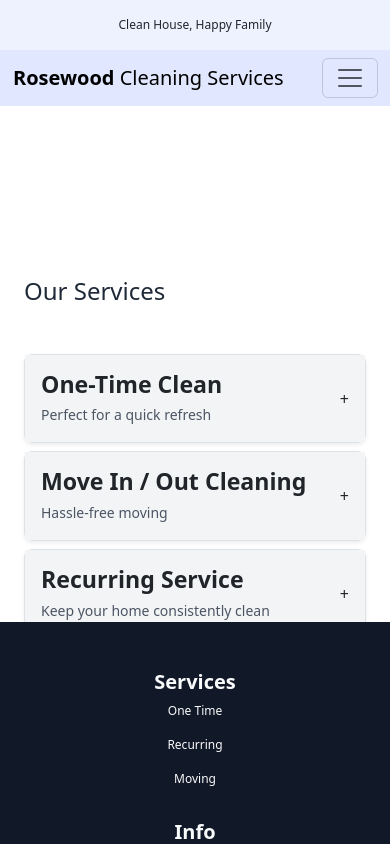
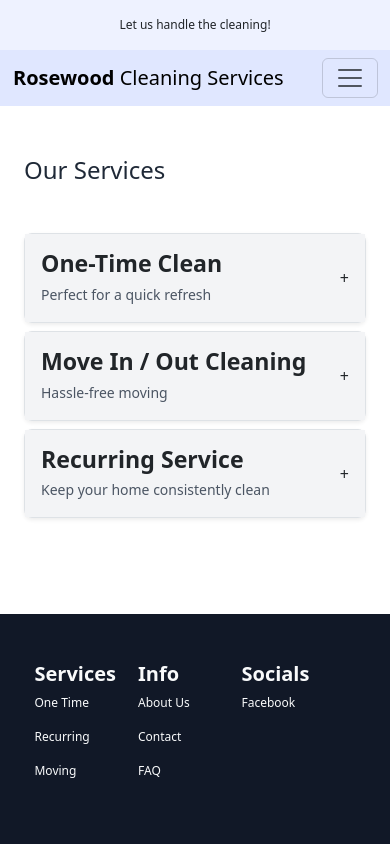
Before and after one commit to alexgoodestudio/rosewood_cleaning_service, a React (Create React App) app: page /services in a window 390 px wide. Shown: the top 844 px of the page. Built offline with nearby package versions, Linux system fonts and the light colour scheme.

Commit message:
wave border/ vh fix

```diff
--- a/src/Components/Banner.js
+++ b/src/Components/Banner.js
@@ -1,7 +1,7 @@
 function Banner(){
     return(
         <div className="bg-indigo-50 text-center text-sm py-3">
-            Clean House, Happy Family
+            Let us handle the cleaning!
         </div>
     )
 }
--- a/src/Components/Contact.js
+++ b/src/Components/Contact.js
@@ -2,7 +2,7 @@ import Form from "./Form";
 
 function Contact(){
     return(
-        <div className=" bg-indigo-50 py-5 mtm">
+        <div className=" bg-indigo-50 py-5 px-lg-0 px-4 mtm">
             <div className="container">
             <h2 className="text-4xl">Contact</h2>
             <p>Get in touch today and we will reach out for next steps about a quote, booking an appointment and more!</p>
--- a/src/Components/Footer.js
+++ b/src/Components/Footer.js
@@ -5,13 +5,10 @@ function Footer() {
     <div className="pt-5 text-center bg-gray-900 text-gray-50">
       <section className="mb-3">
         <div className="row text-center">
-          <div className="col-lg-3 col-12"></div>
 
+          <div className="col-lg-3 col-1"></div>
 
-
-
-
-          <div className="col-lg-2 col-12 py-lg-0 pb-3 text-center">
+          <div className="col-lg-2 col-3 py-lg-0 pb-3 text-start">
             <h5 className="bold">Services</h5>
             <div className="mb-3 text-sm">One Time</div>
             <div className="mb-3 text-sm">Recurring</div>
@@ -19,7 +16,7 @@ function Footer() {
 
           </div>
 
-          <div className="col-lg-2 col-12 py-lg-0 pb-3 text-center">
+          <div className="col-lg-2 col-3 py-lg-0 pb-3 text-start">
             <h5 className="bold">Info</h5>
 
             <div className="mb-3 text-sm">About Us</div>
@@ -27,12 +24,12 @@ function Footer() {
             <div className="mb-3 text-sm">FAQ</div>
           </div>
 
-          <div className="col-lg-2 col-12 py-lg-0 pb-3 text-center">
+          <div className="col-lg-2 col-3 py-lg-0 pb-3 text-start">
             <h5 className="bold">Socials</h5>
             <div className="mb-3 text-sm">Facebook</div>
           </div>
 
-          <div className="col-lg-3 col-12"></div>
+          <div className="col-lg-3 col-1"></div>
         </div>
       </section>
 
--- a/src/Components/FooterMarquee.js
+++ b/src/Components/FooterMarquee.js
@@ -25,7 +25,7 @@ function FooterMarquee() {
         onEnter: () => {
           gsap.to(el, {
             x: -textWidth - containerWidth,
-            duration: 20,
+            duration: 34,
             ease: "linear",
             repeat: -1,
           });
@@ -44,7 +44,7 @@ function FooterMarquee() {
         ref={textRef}
         className="banner-text py-4 text-6xl bold inline-block"
       >
-        How can we help you make an impact? Let’s talk about it.
+        Interested in working with us? Let us help you get your home the way it should be.
       </span>
     </div>
   );
--- a/src/Components/Home.js
+++ b/src/Components/Home.js
@@ -5,6 +5,7 @@ import FooterMarquee from "./FooterMarquee"
 import Mission from "./Mission";
 import Services from "./Services";
 import Contact from "./Contact";
+import WaveBorder from "./Wave";
 
 
 
@@ -14,8 +15,9 @@ function Home(){
             <Opener/>
             <ReviewMarquee/>
             <Mission/>
+            <WaveBorder/>
+            <Services/>
             <Why/>
-            <Services/>
             <Contact/>
             <FooterMarquee/>
         </div>
--- a/src/Components/Mission.js
+++ b/src/Components/Mission.js
@@ -1,7 +1,7 @@
 
 function Mission() {
   return (
-    <div className="container">
+    <div className="px-5 bg-sky-50">
       <div className="mission-body row">
 
 
--- a/src/Components/Services.js
+++ b/src/Components/Services.js
@@ -68,7 +68,7 @@ function Services() {
   };
 
   return (
-    <div className="bg-white container py-8 px-4 services-container">
+    <div className="bg-white container py-5 px-4 services-container">
       <h2 className="text-gray-800 text-start text-4xl mb-5">Our Services</h2>
 
       {/* Desktop Cards */}
--- /dev/null
+++ b/src/Components/Wave.js
@@ -0,0 +1,22 @@
+function WaveBorder() {
+  return (
+    <div className=" bg-indigo-100  text-sky-800">
+      <div className=" h-64 relative flex items-center justify-center">
+      <h1 className="text-2xl">Let us handle the cleaning!</h1>
+        <svg
+          className="absolute bottom-0 left-0 w-full h-16"
+          viewBox="0 0 1200 64"
+          preserveAspectRatio="none"
+        >
+          <path
+            d="M0,32 Q300,0 600,32 Q900,64 1200,32 L1200,64 L0,64 Z"
+            fill="white"
+          />
+        </svg>
+      </div>
+    </div>
+  );
+}
+
+
+export default WaveBorder;
--- a/src/Components/Why.js
+++ b/src/Components/Why.js
@@ -32,10 +32,10 @@ function Why() {
   }, containerRef);
 
   return (
-    <div ref={containerRef} className="container why-section mt-4 relative">
-      <div className="mission-body row items-center">
-        <div className="col-lg-6 col-12 pe-lg-5 p-4">
-          <h2 className="text-4xl text-start mb-lg-4">Why Choose Us?</h2>
+    <div ref={containerRef} className="container  mt-4 mb-5 relative">
+      <div className="row items-center">
+        <div className="col-lg-6 col-12 px-lg-0 p-4">
+          <h2 className="text-4xl text-start mb-lg-5">Why Choose Us?</h2>
           <p className="text-md justify-text thin">
             We’re not just another cleaning company — we’re part of your
             community. From local families to busy professionals, we take pride
@@ -57,8 +57,8 @@ function Why() {
         </div>
 
         {/* Image container */}
-        <div className="col-lg-6 col-12 scroll-images px-5 pt-5  relative overflow-hidden">
-          <div className="relative w-full   max-w-[500px] mx-auto aspect-square">
+        <div className="col-lg-6 col-12  relative overflow-hidden">
+          <div className="relative w-full max-w-[420px] mx-auto aspect-square">
             {/* Use aspect-square for consistent ratio */}
             <img
               ref={image1Ref}
--- a/src/Style.css
+++ b/src/Style.css
@@ -38,9 +38,6 @@
   text-align: center;      /* center text inside h1 */
 }
 
-.services-container{
-  height: 100vh;
-}
 
 /* ===== Mission Body ===== */
 .mission-body {
@@ -53,9 +50,7 @@
   box-sizing: border-box;
 }
 
-.why-section{
-    height: 90vh;
-}
+
 
 .box{
   height: 25vh;
@@ -125,30 +120,16 @@
   .text-2xl  { font-size: 1.375rem; }
 }
 
-.services-container{
 
-  height: 100vh;
-}
-  .why-section{
-    height: 100vh;
-}
+
 
 /* Small Screens */
 @media (max-width: 768px) {
 
 .mission-body {
-
   height: 50vh;
-
 }
 
-  .why-section{
-    height: 85vh;
-}
-.services-container{
-  margin-top: 35%;
-  height: 45vh;
-}
 
   .opener-text{
     font-size: 3rem;
```
